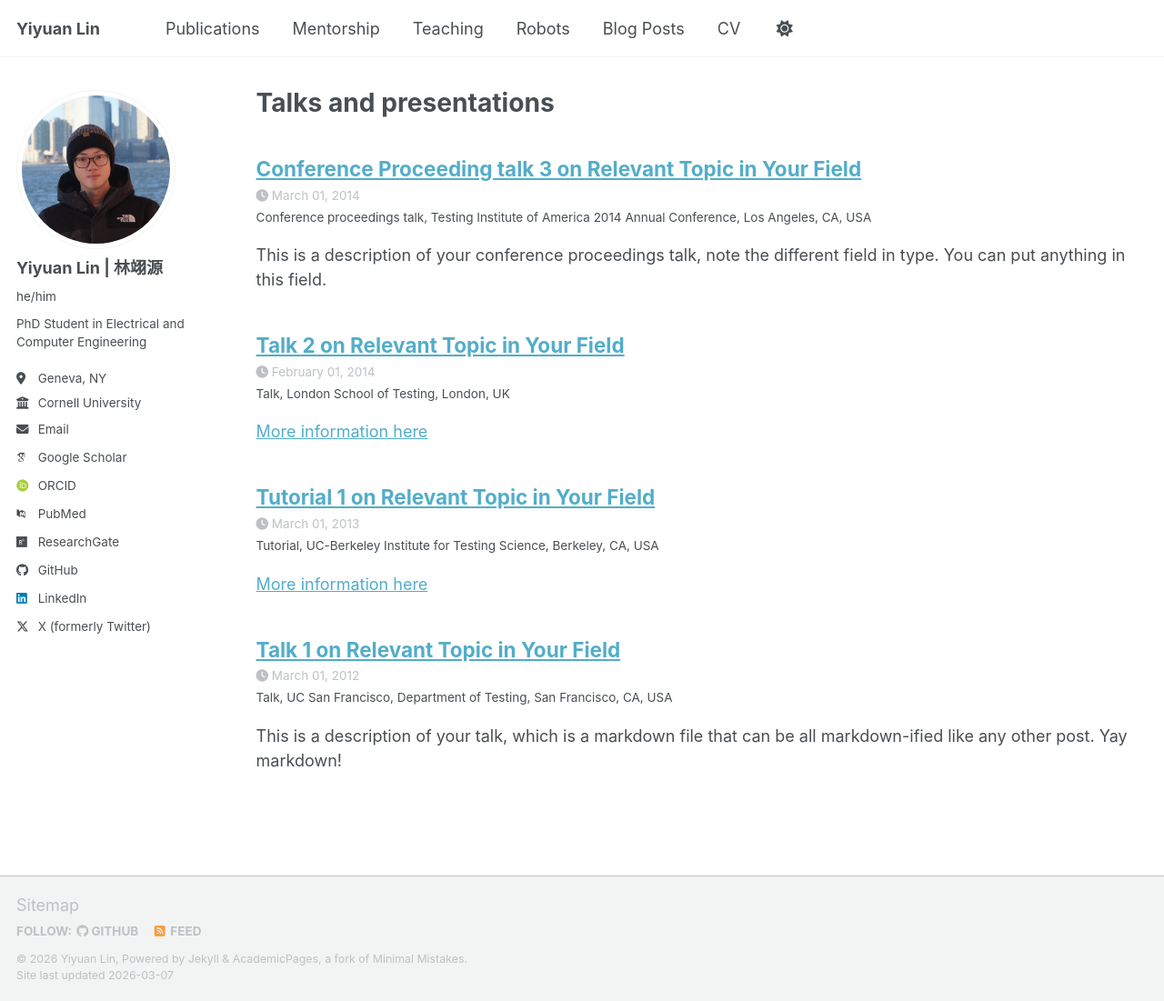
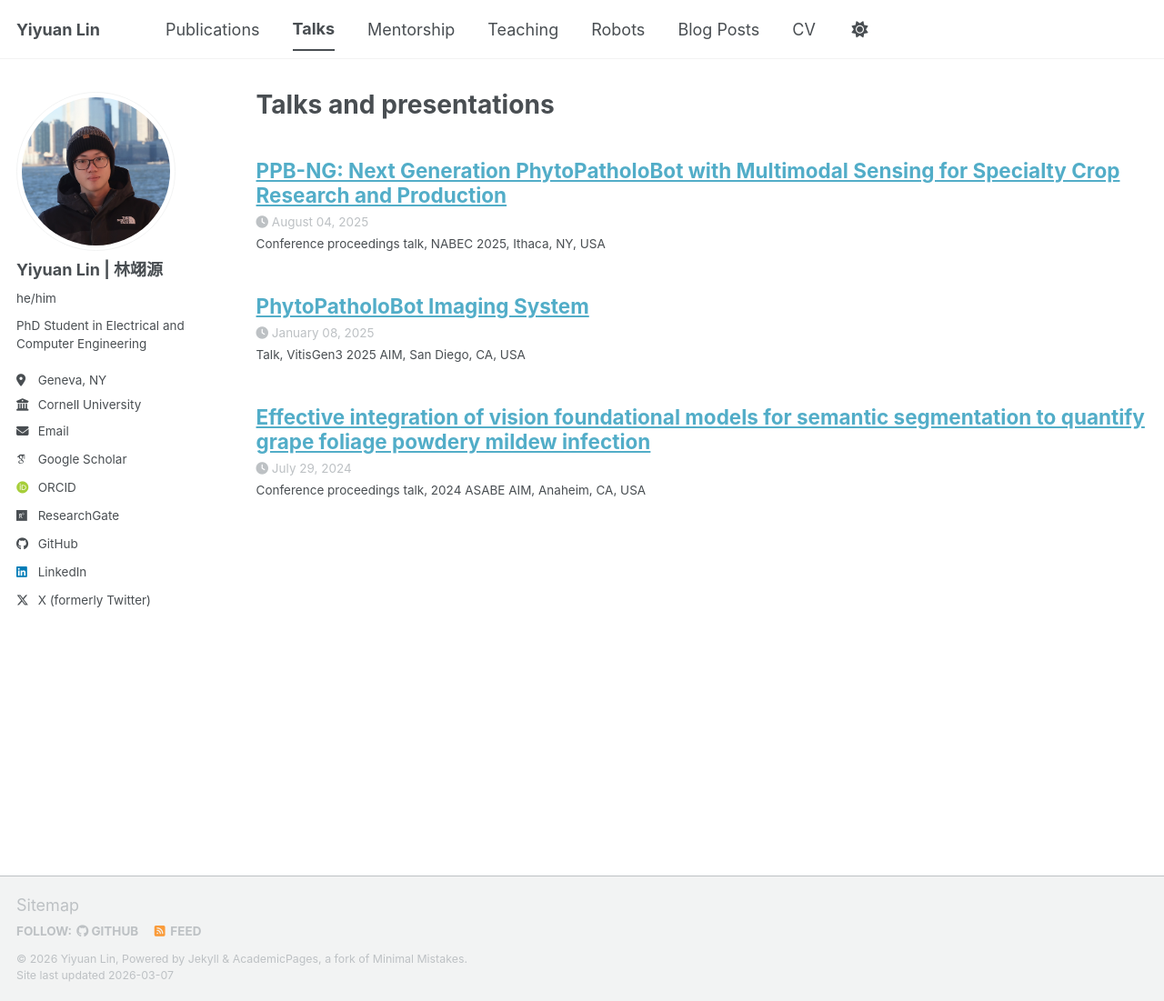
Before and after one commit to YiyuanLinXX/YiyuanLinXX.github.io, a Jekyll site: the page built from _pages/talks.html, in a window 1280 px wide and 1101 px high. Shown: the whole window at 91% size. Built offline with Jekyll 4.4.1, drawn with Linux system fonts in a browser that asks for light colours; some web fonts are replaced; a script bundle is joined from its source files by our own code; library files that are not in the unit come from our copies.

Commit message:
update talk

```diff
--- a/_config.yml
+++ b/_config.yml
@@ -41,7 +41,7 @@ author:
   orcid            : "https://orcid.org/0000-0002-2369-3490"
   semantic         : # URL
   ssrn             : # URL
-  pubmed           : "https://www.ncbi.nlm.nih.gov/pubmed/?term=john+snow"
+  pubmed           : # URL
   researchgate     : "https://www.researchgate.net/profile/Yiyuan-Lin-2"
   scopus           : # URL
   zotero           : # URL
--- a/_data/navigation.yml
+++ b/_data/navigation.yml
@@ -11,8 +11,8 @@ main:
   - title: "Publications"
     url: /publications/
 
-  # - title: "Talks"
-  #   url: /talks/
+  - title: "Talks"
+    url: /talks/
 
   - title: "Mentorship"
     url: /mentorship/
--- a/_talks/2012-03-01-talk-1.md
+++ /dev/null
@@ -1,11 +0,0 @@
----
-title: "Talk 1 on Relevant Topic in Your Field"
-collection: talks
-type: "Talk"
-permalink: /talks/2012-03-01-talk-1
-venue: "UC San Francisco, Department of Testing"
-date: 2012-03-01
-location: "San Francisco, CA, USA"
----
-
-This is a description of your talk, which is a markdown file that can be all markdown-ified like any other post. Yay markdown!
--- a/_talks/2013-03-01-tutorial-1.md
+++ /dev/null
@@ -1,13 +0,0 @@
----
-title: "Tutorial 1 on Relevant Topic in Your Field"
-collection: talks
-type: "Tutorial"
-permalink: /talks/2013-03-01-tutorial-1
-venue: "UC-Berkeley Institute for Testing Science"
-date: 2013-03-01
-location: "Berkeley, CA, USA"
----
-
-[More information here](http://exampleurl.com)
-
-This is a description of your tutorial, note the different field in type. This is a markdown files that can be all markdown-ified like any other post. Yay markdown!
--- a/_talks/2014-02-01-talk-2.md
+++ b/_talks/2014-02-01-talk-2.md
@@ -1,13 +1,9 @@
 ---
-title: "Talk 2 on Relevant Topic in Your Field"
+title: "PhytoPatholoBot Imaging System"
 collection: talks
-type: "Talk"
-permalink: /talks/2014-02-01-talk-2
-venue: "London School of Testing"
-date: 2014-02-01
-location: "London, UK"
+type: "Talk" # “Tutorial“
+permalink: /talks/vg3_2025
+venue: "VitisGen3 2025 AIM"
+date: 2025-01-08
+location: "San Diego, CA, USA"
 ---
-
-[More information here](http://example2.com)
-
-This is a description of your talk, which is a markdown files that can be all markdown-ified like any other post. Yay markdown!
--- a/_talks/2014-03-01-talk-3.md
+++ /dev/null
@@ -1,11 +0,0 @@
----
-title: "Conference Proceeding talk 3 on Relevant Topic in Your Field"
-collection: talks
-type: "Conference proceedings talk"
-permalink: /talks/2014-03-01-talk-3
-venue: "Testing Institute of America 2014 Annual Conference"
-date: 2014-03-01
-location: "Los Angeles, CA, USA"
----
-
-This is a description of your conference proceedings talk, note the different field in type. You can put anything in this field.
--- /dev/null
+++ b/_talks/2024-07-29-asabe-2024.md
@@ -0,0 +1,9 @@
+---
+title: "Effective integration of vision foundational models for semantic segmentation to quantify grape foliage powdery mildew infection"
+collection: talks
+type: "Conference proceedings talk"
+permalink: /talks/asabe_2024
+venue: "2024 ASABE AIM"
+date: 2024-07-29
+location: "Anaheim, CA, USA"
+---
--- /dev/null
+++ b/_talks/2025-08-04-nabec-2025.md
@@ -0,0 +1,9 @@
+---
+title: "PPB-NG: Next Generation PhytoPatholoBot with Multimodal Sensing for Specialty Crop Research and Production"
+collection: talks
+type: "Conference proceedings talk"
+permalink: /talks/nabec_2025
+venue: "NABEC 2025"
+date: 2025-08-04
+location: "Ithaca, NY, USA"
+---
```
